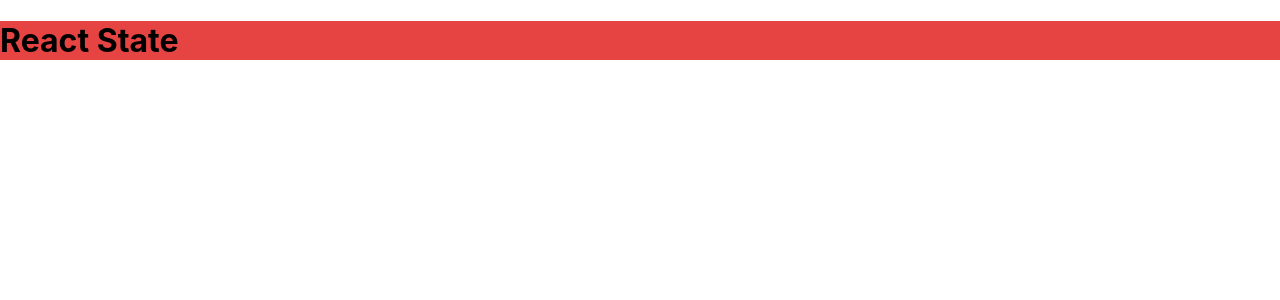
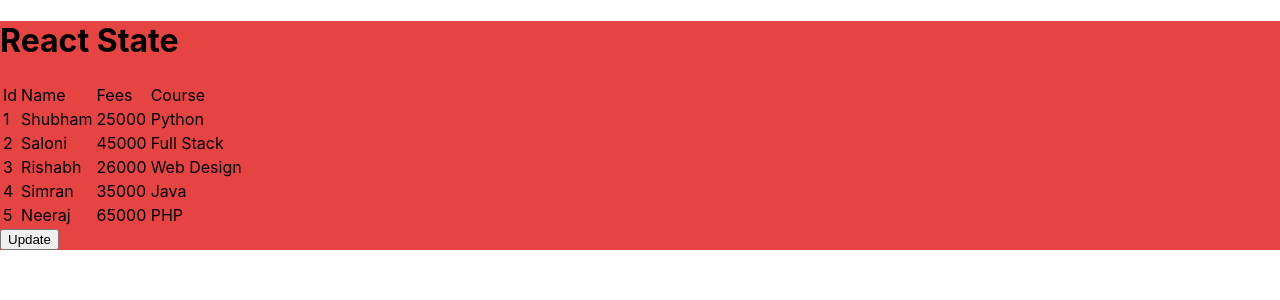
Before and after one commit to vipink28/reactbasicsmay, a React (Create React App) app: page / in a window 1280 px wide. Shown: the top 300 px of the page. Built offline with nearby package versions, Linux system fonts and the light colour scheme.

Commit message:
state update

```diff
--- a/src/components/ReactState.jsx
+++ b/src/components/ReactState.jsx
@@ -10,9 +10,43 @@
     const [title, setTitle] = useState("React State");
     const [studentData, setStudentData]=useState(initialStudentList);
 
+    const updateStudent=()=>{
+        setStudentData((prev)=>{
+            return [
+                ...prev,
+                {id: 6, name: "Ravi", fees: 34000, course: "Digital Marketing"}
+            ]
+        })
+    }
+
     return (
         <div>
             <h1>{title}</h1>
+            <table>
+                <thead>
+                    <tr>
+                        <td>Id</td>
+                        <td>Name</td>
+                        <td>Fees</td>
+                        <td>Course</td>
+                    </tr>
+                </thead>
+                <tbody>
+                    {
+                        studentData.map((item, index)=>{
+                            return (
+                                <tr key={item.id}>
+                                    <td>{item.id}</td>
+                                    <td>{item.name}</td>
+                                    <td>{item.fees}</td>
+                                    <td>{item.course}</td>
+                                </tr>
+                            )
+                        })
+                    }
+                </tbody>
+            </table>
+            <button onClick={updateStudent}>Update</button>
         </div>
     );
 }
```
